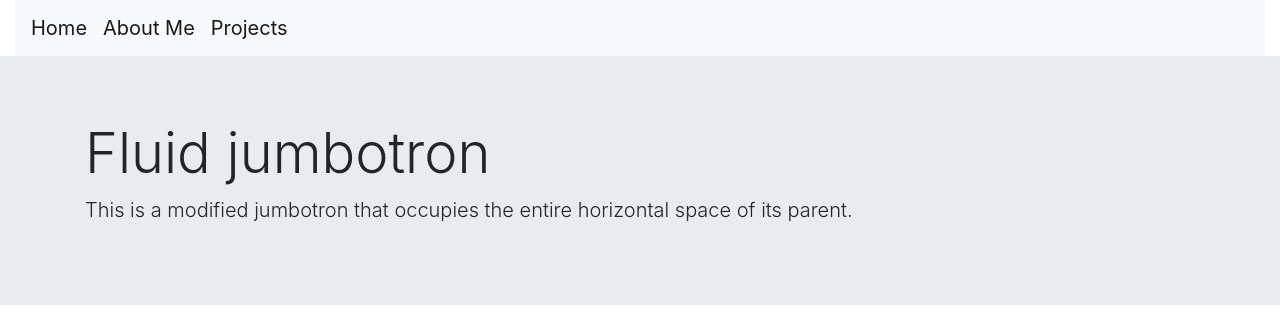
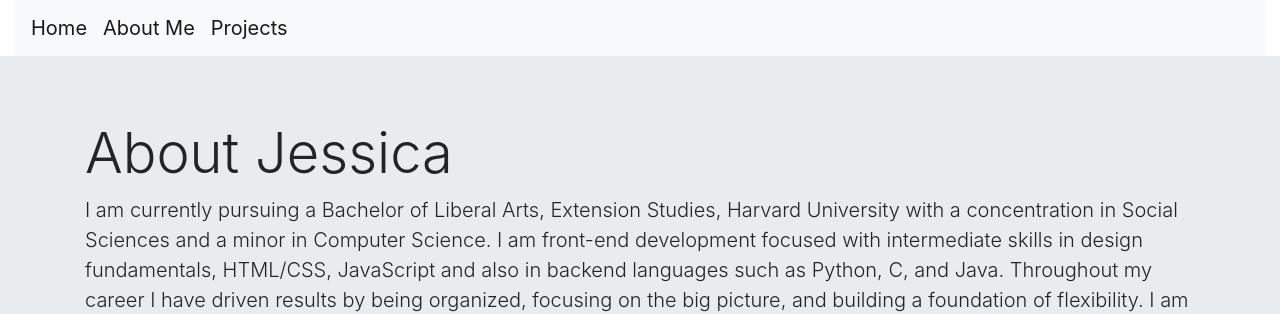
Before and after one commit to Jessica-Mansell/Portfolio, a Django app: page /projects/about_me in a window 1280 px wide. Shown: the top 314 px of the page. Run offline with Django 4.2, Linux system fonts and the light colour scheme; some libraries are stand-ins or nearby versions.

Commit message:
about me text change up

```diff
--- a/django-port/projects/templates/projects/about_me.html
+++ b/django-port/projects/templates/projects/about_me.html
@@ -6,8 +6,8 @@
 
 <div class="jumbotron jumbotron-fluid">
     <div class="container">
-    <h1 class="display-4">Fluid jumbotron</h1>
-    <p class="lead">This is a modified jumbotron that occupies the entire horizontal space of its parent.</p>
+    <h1 class="display-4">About Jessica</h1>
+    <p class="lead">I am currently pursuing a Bachelor of Liberal Arts, Extension Studies, Harvard University with a concentration in Social Sciences and a minor in Computer Science. I am front-end development focused with intermediate skills in design fundamentals, HTML/CSS, JavaScript and also in backend languages such as Python, C, and Java. Throughout my career I have driven results by being organized, focusing on the big picture, and building a foundation of flexibility. I am seeking a web developer(Django preferred!), a front-end engineer position, or as a User Experience Researcher to start solving user-focused problems and turn learning into a career.</p>
     </div>
 </div>
 
```
